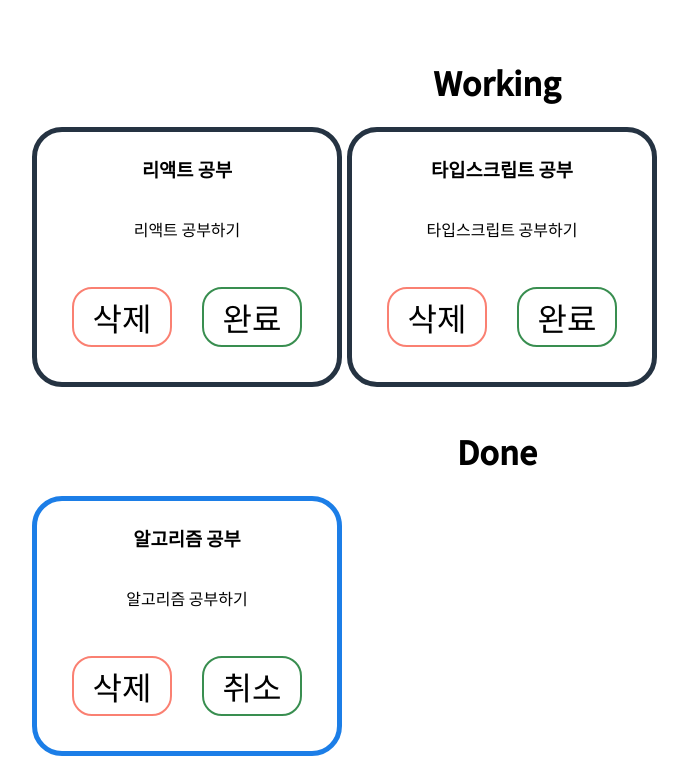
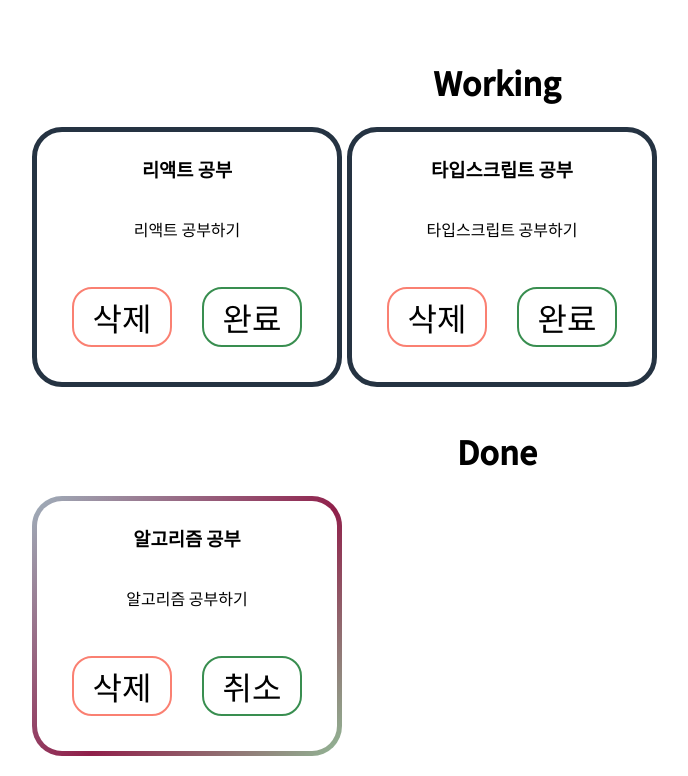
Before and after one commit to h0ngwon/sparta-week4-project, a React (Create React App) app: page / in a window 1280 px wide. Shown: the part 244-1020 px from the top of the page, without its empty margins (143-831 px from the left). Built offline with nearby package versions, Linux system fonts and the light colour scheme.

Commit message:
Design: 완료 투두리스트 카드 디자인 변경

```diff
--- a/src/components/UI/Card.module.css
+++ b/src/components/UI/Card.module.css
@@ -1,14 +1,34 @@
 .card {
 	width: 300px;
 	height: 250px;
-    border:5px solid #253342;
+	border: 5px solid #253342;
 	border-radius: 30px;
 	display: flex;
 	justify-content: center;
 	align-items: center;
 	flex-direction: column;
+	background: transparent;
 }
 
 .done {
-    border: 5px solid #1c7ee7
+	border: 5px solid transparent;
+	background-size: 100%;
+	background-image: linear-gradient(#fff, #fff),
+		linear-gradient(
+			135deg,
+			rgba(159, 176, 187, 1) 0%,
+			rgba(144, 31, 74, 1) 25%,
+			rgba(146, 221, 168, 1) 50%,
+			rgba(193, 124, 255, 1) 75%,
+			rgba(0, 173, 242, 1) 100%
+		);
+	background-origin: border-box;
+	background-clip: content-box, border-box;
+	animation: gradient 10s linear infinite;
 }
+
+@keyframes gradient {
+	to {
+		background-size: 500%;
+	}
+}
```
Lines whose indentation alone changed are shown as unchanged.
